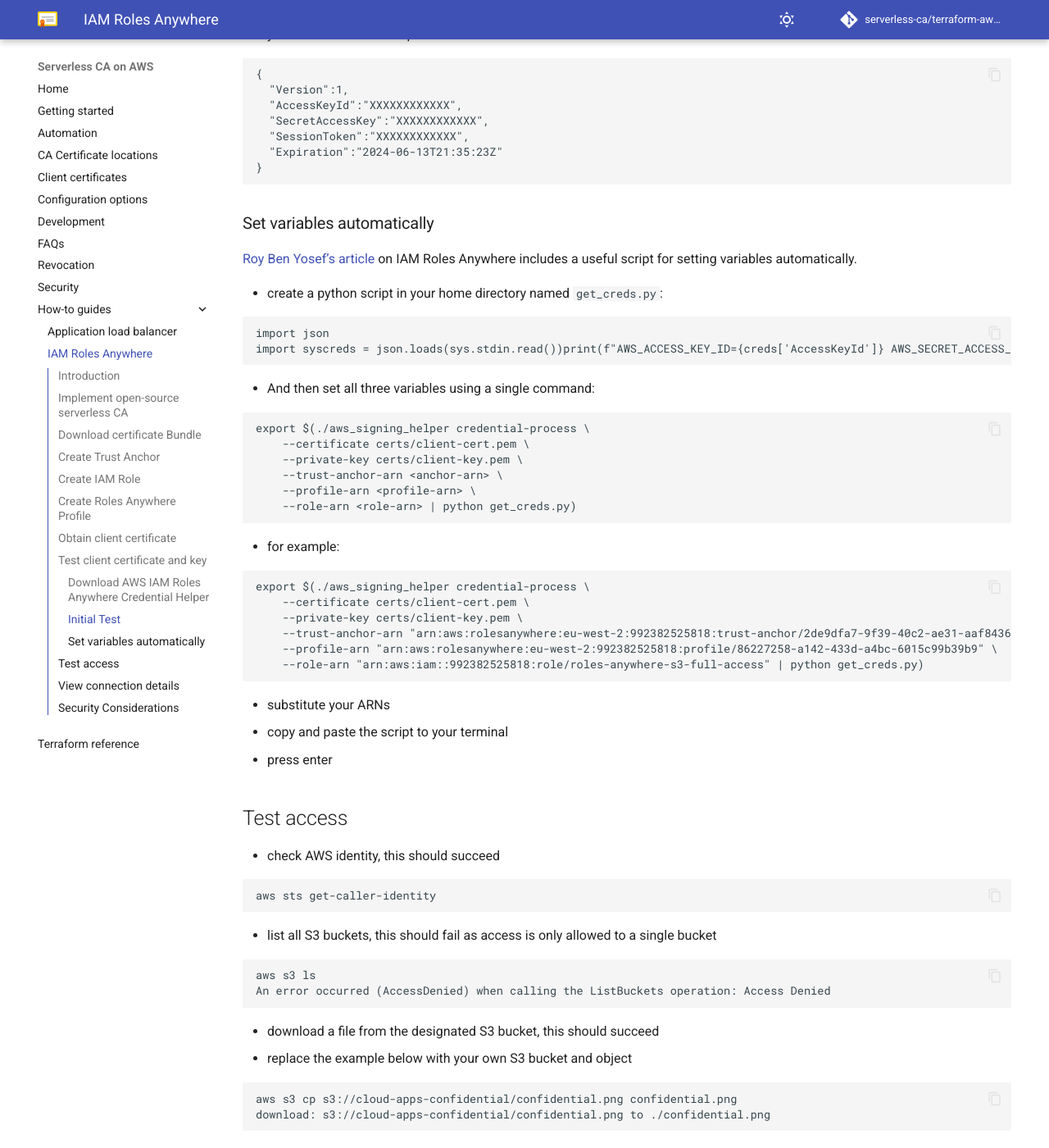
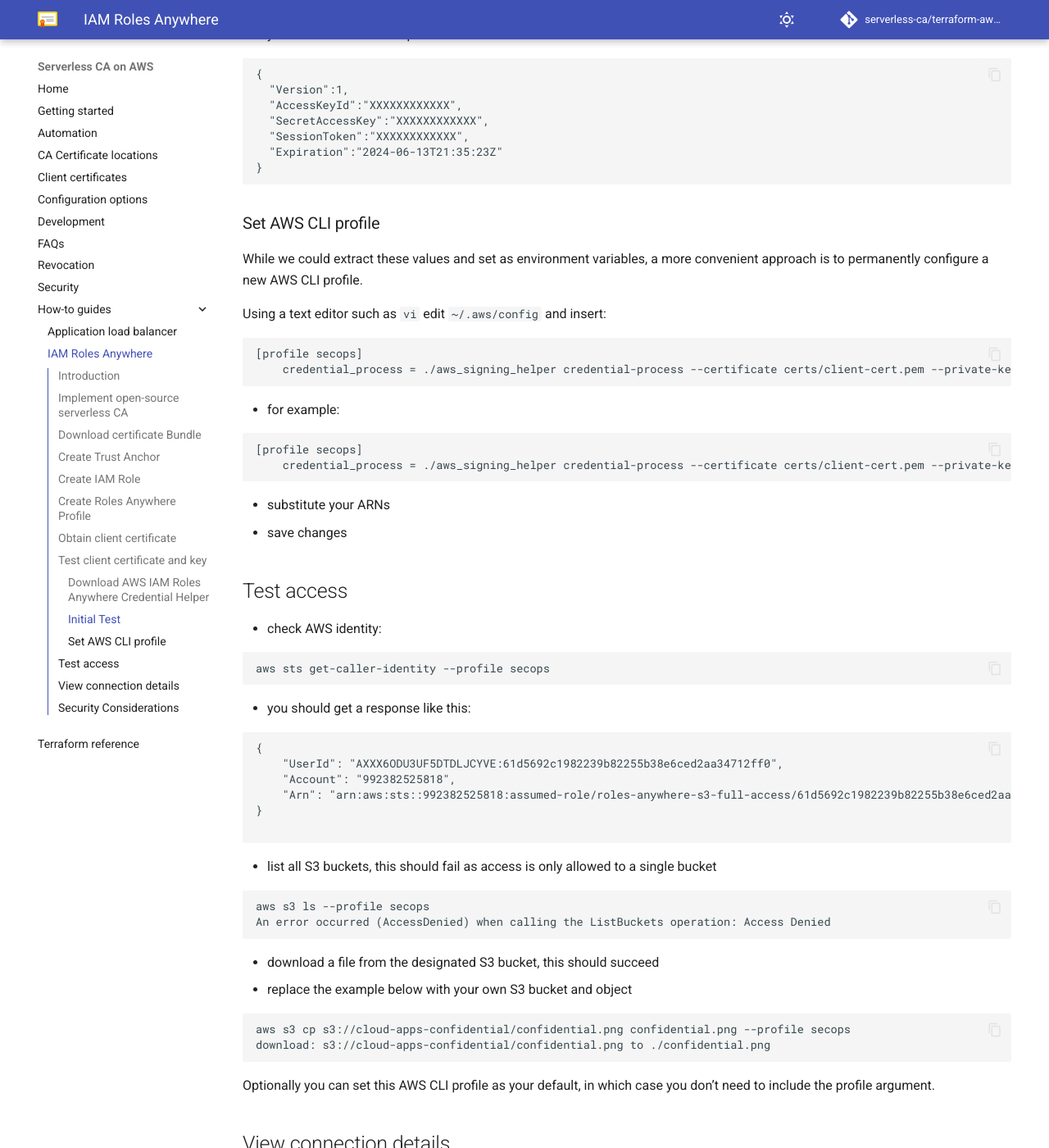
Before and after one commit to serverless-ca/terraform-aws-ca, an MkDocs documentation site: the page built from docs/how-to-guides/iam.md, in a window 1280 px wide and 1400 px high, scrolled down 8589 px. Shown: the whole window at 82% size. Built offline with MkDocs 1.6.1 and Material for MkDocs 9.7.7, drawn with Linux system fonts in a browser that asks for light colours; comment, search, counter and statistics services are not loaded; some of the changed text lies outside the part shown.

Commit message:
IAM Roles Anywhere documentation updates (#167)
Update IAM Roles Anywhere documentation

````diff
--- a/docs/how-to-guides/iam.md
+++ b/docs/how-to-guides/iam.md
@@ -169,53 +169,49 @@
 }
 ```
 
-### Set variables automatically
-[Roy Ben Yosef’s article](https://medium.com/cyberark-engineering/calling-aws-services-from-your-on-premises-servers-using-iam-roles-anywhere-3e335ed648be) on IAM Roles Anywhere includes a useful script for setting variables automatically.
+### Set AWS CLI profile
+While we could extract these values and set as environment variables, a more convenient approach is to permanently configure a new AWS CLI profile.
 
-* create a python script in your home directory named `get_creds.py`:
+Using a text editor such as `vi` edit `~/.aws/config` and insert:
 
-```python
-import json
-import syscreds = json.loads(sys.stdin.read())print(f"AWS_ACCESS_KEY_ID={creds['AccessKeyId']} AWS_SECRET_ACCESS_KEY={creds['SecretAccessKey']} AWS_SESSION_TOKEN={creds['SessionToken']}")
 ```
-* And then set all three variables using a single command:
-
-```bash
-export $(./aws_signing_helper credential-process \
-    --certificate certs/client-cert.pem \
-    --private-key certs/client-key.pem \
-    --trust-anchor-arn <anchor-arn> \
-    --profile-arn <profile-arn> \
-    --role-arn <role-arn> | python get_creds.py)
+[profile secops]
+    credential_process = ./aws_signing_helper credential-process --certificate certs/client-cert.pem --private-key certs/client-key.pem --trust-anchor-arn arn:aws:rolesanywhere:REGION:ACCOUNT_ID:trust-anchor/TRUST_ANCHOR_ID --profile-arn arn:aws:rolesanywhere:REGION:ACCOUNT_ID:profile/PROFILE_ID --role-arn arn:aws:iam::ACCOUNT_ID:role/ROLE_NAME
 ```
 
 * for example:
 
-```bash
-export $(./aws_signing_helper credential-process \
-    --certificate certs/client-cert.pem \
-    --private-key certs/client-key.pem \
-    --trust-anchor-arn "arn:aws:rolesanywhere:eu-west-2:992382525818:trust-anchor/2de9dfa7-9f39-40c2-ae31-aaf843684dc9" \
-    --profile-arn "arn:aws:rolesanywhere:eu-west-2:992382525818:profile/86227258-a142-433d-a4bc-6015c99b39b9" \
-    --role-arn "arn:aws:iam::992382525818:role/roles-anywhere-s3-full-access" | python get_creds.py)
+```
+[profile secops]
+    credential_process = ./aws_signing_helper credential-process --certificate certs/client-cert.pem --private-key certs/client-key.pem --trust-anchor-arn "arn:aws:rolesanywhere:eu-west-2:992382525818:trust-anchor/2de9dfa7-9f39-40c2-ae31-aaf843684dc9" --profile-arn "arn:aws:rolesanywhere:eu-west-2:992382525818:profile/86227258-a142-433d-a4bc-6015c99b39b9" --role-arn "arn:aws:iam::992382525818:role/roles-anywhere-s3-full-access"
 ```
 
 * substitute your ARNs
-* copy and paste the script to your terminal
-* press enter
+* save changes
 
 ## Test access
 
-* check AWS identity, this should succeed
+* check AWS identity:
 
 ```bash
-aws sts get-caller-identity
+aws sts get-caller-identity --profile secops
+```
+
+* you should get a response like this:
+
+```
+{
+    "UserId": "AXXX6ODU3UF5DTDLJCYVE:61d5692c1982239b82255b38e6ced2aa34712ff0",
+    "Account": "992382525818",
+    "Arn": "arn:aws:sts::992382525818:assumed-role/roles-anywhere-s3-full-access/61d5692c1982239b82255b38e6ced2aa34712ff0"
+}
+
 ```
 
 * list all S3 buckets, this should fail as access is only allowed to a single bucket
 
 ```bash
-aws s3 ls
+aws s3 ls --profile secops
 An error occurred (AccessDenied) when calling the ListBuckets operation: Access Denied
 ```
 
@@ -223,9 +219,11 @@
 * replace the example below with your own S3 bucket and object
 
 ```bash
-aws s3 cp s3://cloud-apps-confidential/confidential.png confidential.png
+aws s3 cp s3://cloud-apps-confidential/confidential.png confidential.png --profile secops
 download: s3://cloud-apps-confidential/confidential.png to ./confidential.png
 ```
+
+Optionally you can set this AWS CLI profile as your default, in which case you don’t need to include the profile argument.
 
 ## View connection details
 
````
Also changed, not shown: other parts of docs/how-to-guides/iam.md (+2 -2 lines).
